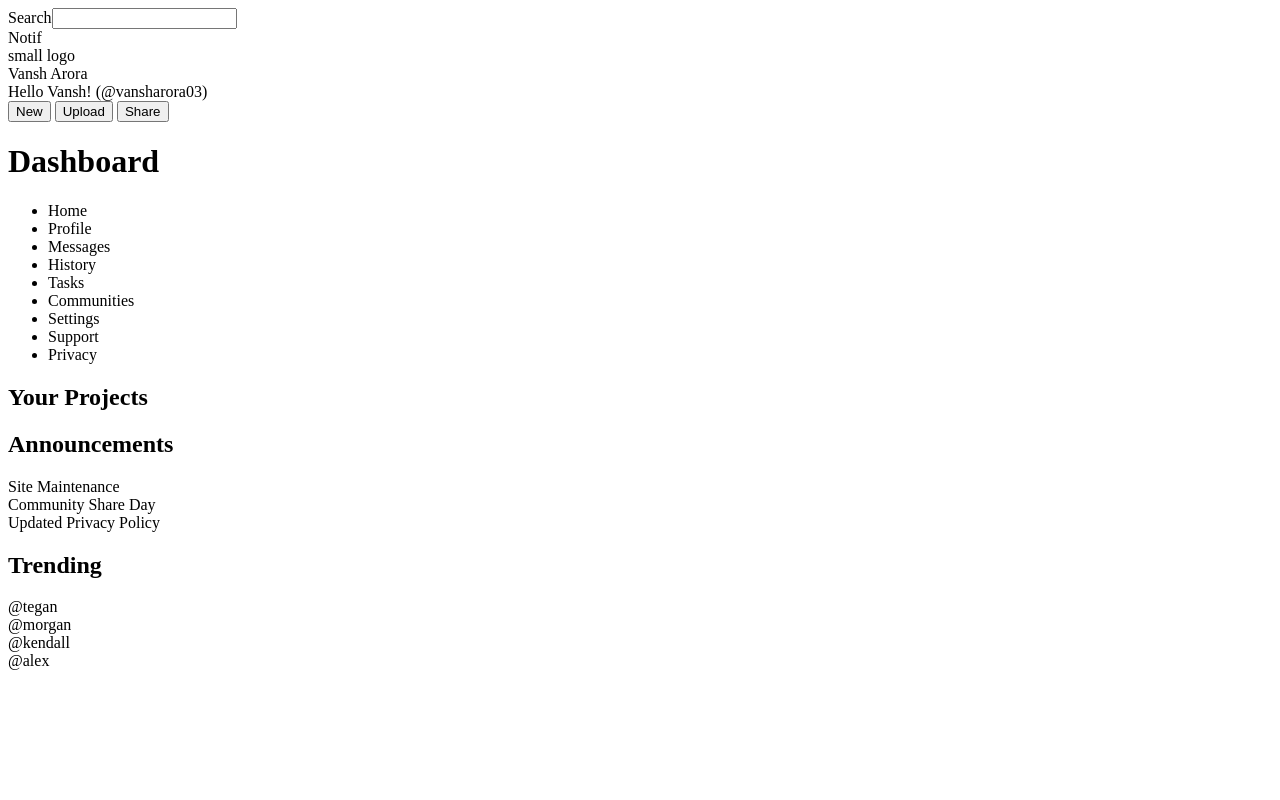
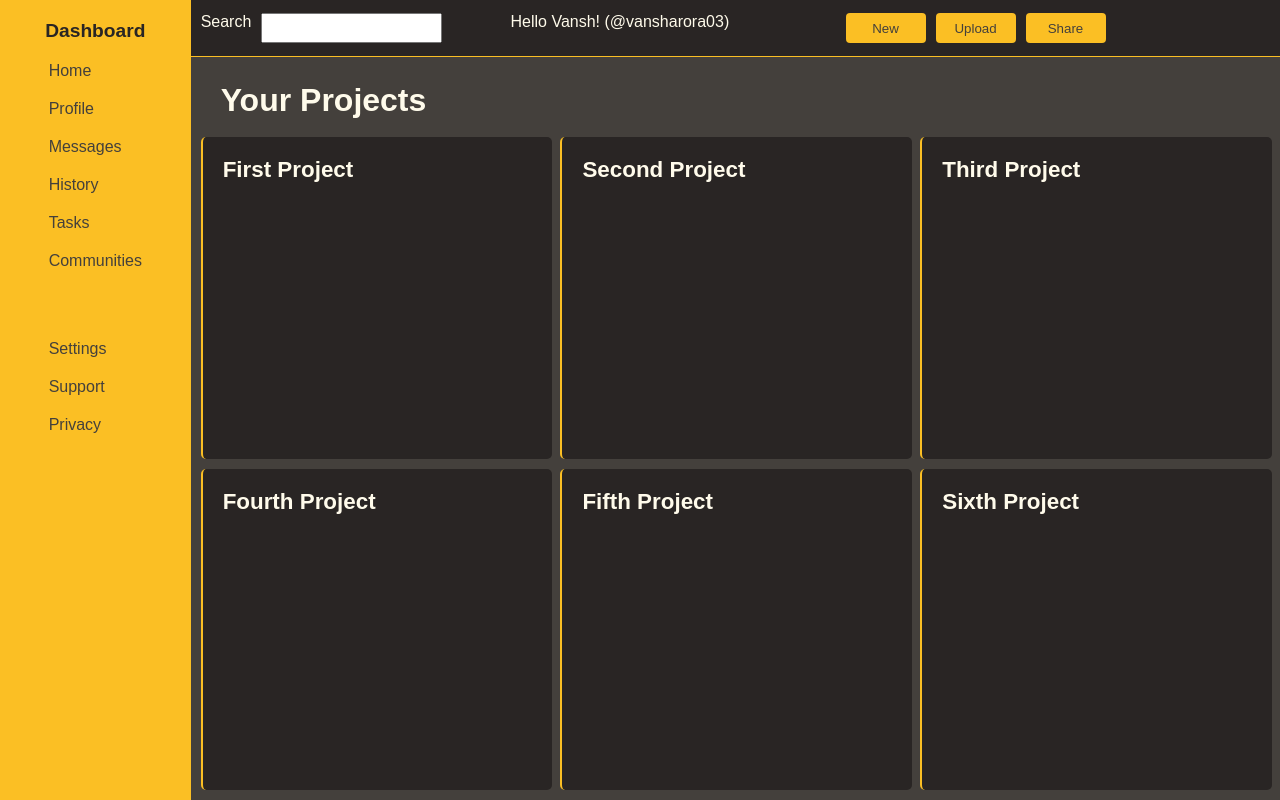
Before and after one commit to vansharora03/admin-dashboard, a plain HTML site: page index.html in a window 1280 px wide. Drawn offline with Linux system fonts and the light colour scheme.

Commit message:
Change some html to reduce content, style elements and chose theme

```diff
--- a/index.html
+++ b/index.html
@@ -9,13 +9,12 @@
 		<div class="container">
 			<div class="header">
 				<div class="search"><label for="search">Search</label><input id="search" type="search"></div>
-				<div class="notifications">Notif</div>
-				<div class="small-logo">small logo</div>
-				<div class="small-name">Vansh Arora</div>
 				<div class="hello-message">Hello Vansh! (@vansharora03)</div>
+				<div class="buttons">
 					<button>New</button>
 					<button>Upload</button>
 					<button>Share</button>
+				</div>
 			</div>
 			<div class="dashboard">
 				<h1 class="dashboard-title">Dashboard</h1>
@@ -31,30 +30,28 @@
 					<li>Privacy</li>
 				</ul>
 			</div>
-			<div class="content">
 				<div class="project-content">
 					<h2 class="projects-label">Your Projects</h2>
-					<div class="project-card"></div>
-					<div class="project-card"></div>
-					<div class="project-card"></div>
-					<div class="project-card"></div>
-					<div class="project-card"></div>
-					<div class="project-card"></div>
+					<div class="project-card">
+						<h1>First Project</h1>
 					</div>
-				<div class="announcement-content">
-					<h2 class="announcements-label">Announcements</h2>
-					<div class="announcement">Site Maintenance</div>
-					<div class="announcement">Community Share Day</div>
-					<div class="announcement">Updated Privacy Policy</div>
+					<div class="project-card">
+						<h1>Second Project</h1>
 					</div>
-				<div class="trending-content">
-					<h2 class="trending-label">Trending</h2>
-					<div class="trending-item">@tegan</div>
-					<div class="trending-item">@morgan</div>
-					<div class="trending-item">@kendall</div>
-					<div class="trending-item">@alex</div>
+					<div class="project-card">
+						<h1>Third Project</h1>
+					</div>
+					<div class="project-card">
+						<h1>Fourth Project</h1>
+					</div>
+					<div class="project-card">
+						<h1>Fifth Project</h1>
+					</div>
+					<div class="project-card">
+						<h1>Sixth Project</h1>
 					</div>
 				</div>
+
 		</div>
 	</body>
 </html>
--- a/styles.css
+++ b/styles.css
@@ -0,0 +1,149 @@
+* {
+    margin: 0;
+    padding: 0;
+    font-family: "Montserrat", sans-serif;
+    color: #fffbeb;
+}
+
+.container {
+    background-color: #44403c;
+    height: 100vh;
+    width: 100vw;
+    display: grid;
+    grid-template-columns: 0.7fr 4fr;
+    grid-template-rows:  0.5fr  0.5fr repeat(3, 2fr);
+}
+
+.buttons {
+    align-self: center;
+    grid-column: 4 / 7;
+
+    display: grid;
+    grid-template-columns: 1fr 1fr 1fr;
+}
+
+.buttons button {
+    background-color: #fbbf24;
+    color: #44403c;
+    height: 30px;
+    width: 80px;
+
+    border: none;
+    border-radius: 4px;
+}
+
+.buttons button:hover {
+    background-color: #ca8a04;
+    cursor: pointer;
+}
+
+.dashboard {
+    box-sizing: border-box;
+    width: clamp(100%, 20%, 10px);
+    height: 100vh;
+    background-color: #fbbf24;
+    display: grid;
+    grid-row: 1 / 6;
+    align-content: start;
+    justify-content: center;
+}
+
+.dashboard-title {
+    color: #292524;
+    margin: 20px 0;
+
+    font-size: 1.2rem;
+}
+
+.dashboard-list {
+    list-style: none;
+
+    display: grid;
+    justify-content: center;
+    gap: 20px;
+}
+
+.dashboard-list li {
+    font-size: 1.0rem;
+    color: #44403c;
+}
+
+.dashboard-list li:hover {
+    color: #92400e;
+    cursor: pointer;
+}
+
+.dashboard-list li:nth-child(6) {
+    margin-bottom: 50px;
+}
+
+.header {
+    padding: 10px;
+    border-bottom: 1px solid #fbbf24;
+    background-color: #292524;
+
+    display: grid;
+    grid-template-columns: repeat(auto-fit, 1fr);
+    align-content: center;
+
+}
+
+.search {
+    display: flex;
+    gap: 10px;
+    align-content: center;
+}
+
+.hello-message {
+    margin-left: 10px;
+}
+
+.buttons {
+    display: flex;
+    gap: clamp(5px, 10%, 10px);
+}
+
+.project-content {
+    position: relative;
+    padding: 80px 10px 10px 10px;
+    grid-column-start: 2;
+    grid-row-start: 2;
+    grid-row-end: 6;
+    grid-column-end: 3;
+
+    display: grid;
+    grid-template-columns: repeat(auto-fit, minmax(300px, 1fr));
+    gap: 10px;
+}
+
+.project-card {
+    background-color: #292524;
+    width: 100%;
+    height: 100%;
+    border-radius: 5px;
+    border-left: 2px solid #fbbf24;
+    box-shadow: #292524;
+}
+
+.project-card:hover {
+    margin-left: 5px;
+    border-left: 2px solid #e11d48;
+    cursor: pointer;
+}
+
+.projects-label {
+    position: absolute;
+    left: 20px;
+    top: 25px;
+    font-size: 2.0rem;
+    justify-self: center;
+    align-self: center;
+    grid-column-end: -1;
+    margin-left: 10px;
+}
+
+.project-card h1 {
+    margin-left: 20px;
+    margin-top: 20px;
+    font-size: 1.4rem;
+}
```
Lines whose indentation alone changed are shown as unchanged.
